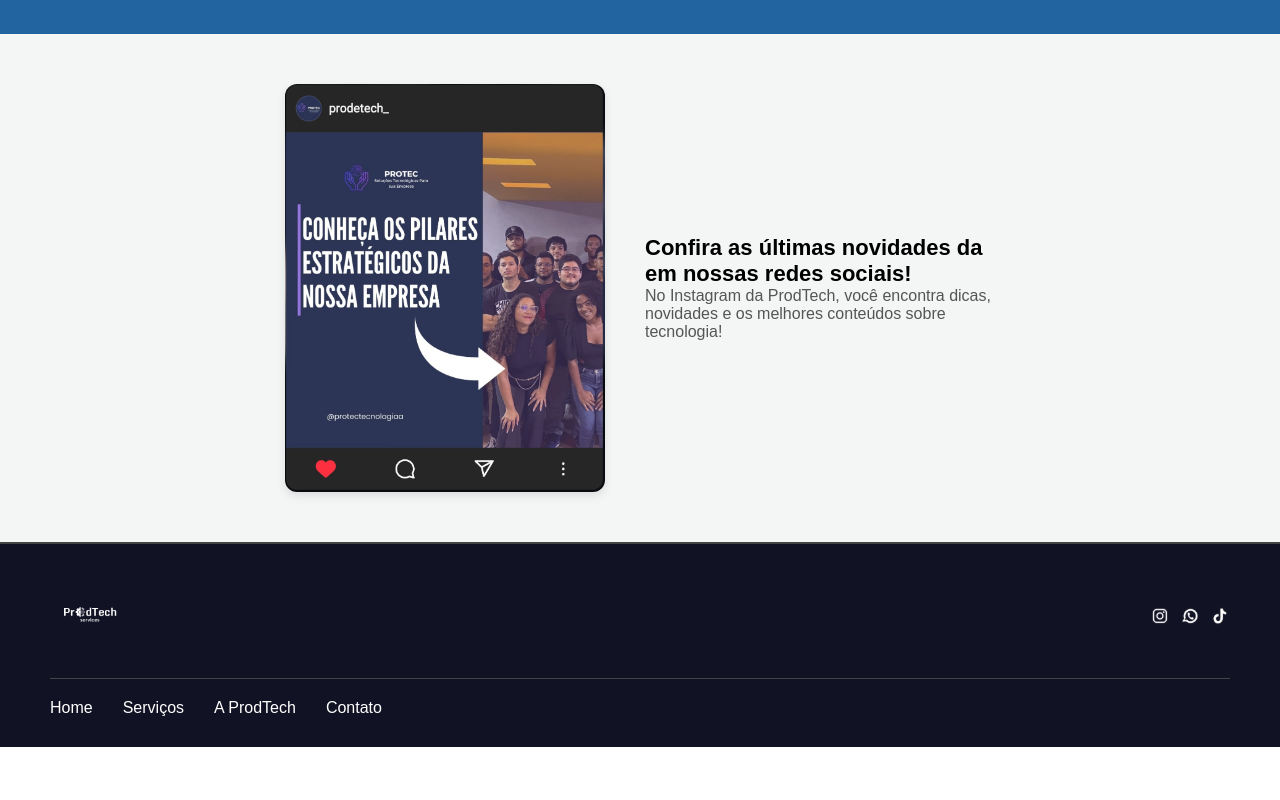
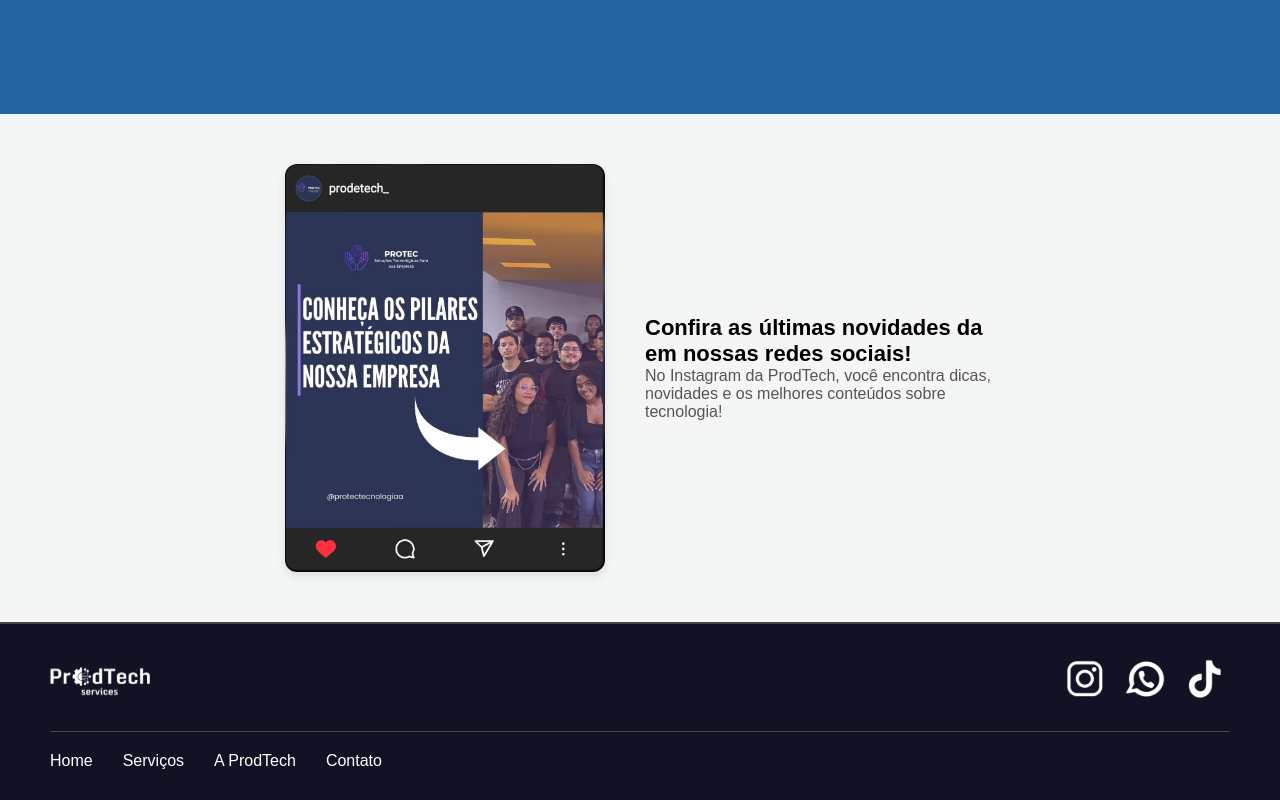
Before and after one commit to paulocesargit/Protec-Front-End, a React (Vite) app: page / in a window 1280 px wide. Shown: the part 1839-2639 px from the top of the page. Before the commit the page ends 2586 px from the top, so only its background shows below. Built offline with nearby package versions, Linux system fonts and the light colour scheme.

Commit message:
atualizando footer, favcoin, services

```diff
--- a/index.html
+++ b/index.html
@@ -3,7 +3,7 @@
   <head>
     <meta charset="UTF-8" />
     <meta name="viewport" content="width=device-width, initial-scale=1.0" />
-    <!-- <link rel="icon" type="image/svg+xml" href="/vite.svg" /> -->
+    <link rel="icon" type="image/svg+xml" href="/favicon.ico" />
     <title>Prodtec</title>
   </head>
   <body>
--- a/src/components/Footer.jsx
+++ b/src/components/Footer.jsx
@@ -1,5 +1,5 @@
 import "../styles/Footer.css";
-import logo from "../assets/Logo/logo_branca.png";
+import logo from "../assets/Logo/Logo - ProdTech 1.svg";
 import instagramIcon from "../assets/img/icon_instagram.svg";
 import whatsappIcon from "../assets/img/icon_whatsapp.svg";
 import tiktokIcon from "../assets/img/icon_tiktok.svg";
--- a/src/pages/Public/style/services.css
+++ b/src/pages/Public/style/services.css
@@ -39,8 +39,8 @@
 
 .service-card img,
 .service-card svg {
-  width: 40px;
-  height: 40px;
+  width: 80px;
+  height: 80px;
   margin-bottom: 10px;
 }
 
--- a/src/styles/Footer.css
+++ b/src/styles/Footer.css
@@ -13,9 +13,10 @@
   margin-bottom: 20px;
 }
 
-.logo-container img {
-  width: 80px;
-  height: 80px;
+.logo-container img,
+.logo-container svg {
+  width: 100px;
+  height: 50px;
 }
 
 .social-media {
@@ -26,8 +27,8 @@
 
 .social-media img,
 .social-media svg {
-  width: 20px;
-  height: 20px;
+  width: 50px;
+  height: 50px;
 }
 
 .social-media a {
```
Also changed, not shown: src/assets/Logo/Logo - ProdTech 1.svg (added), 1 other file (tests, documents, lock files or other folders).
